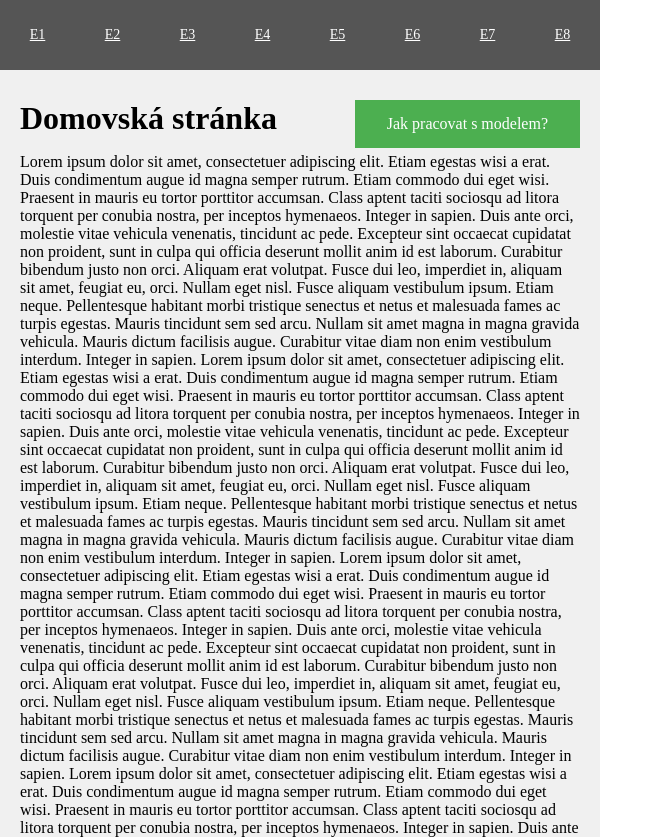
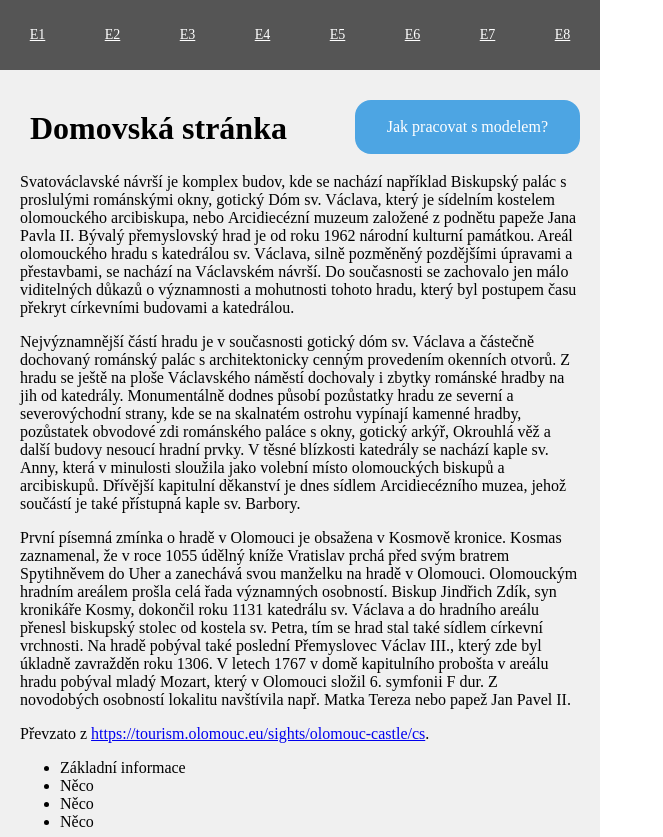
Before and after one commit to laznarichard/laznarichard.github.io, a plain HTML site: page index.html in a window 1280 px wide. Shown: the top 837 px of the page, without its empty margins (0-663 px from the left). Drawn offline with Linux system fonts and the light colour scheme.

Commit message:
change css
changes css

```diff
--- a/css/styles.css
+++ b/css/styles.css
@@ -1,7 +1,7 @@
 body {
     margin: 0 !important;
     padding: 0 !important;
-    width: 600px !important;
+    width: 602px !important;
     overflow-x: hidden !important;
 }
 
@@ -35,20 +35,20 @@ body {
 
 
 h1 {
-    margin: 0;
+    margin: 10px;
     display: inline-block;
 }
 
 .button {
-    background-color: #4CAF50; /* Green */
-    border: none;
+    float: right;
+    background-color: #4da5e3;
     color: white;
-    padding: 15px 32px;
     text-align: center;
     text-decoration: none;
     display: inline-block;
     font-size: 16px;
-    float: right;
+    padding: 18px 32px;
+    border-radius: 16px;
 }
 
 footer {
--- a/index.html
+++ b/index.html
@@ -9,7 +9,6 @@
     <meta name='robots' content='all'>
     <meta name="viewport" content="width=device-width, initial-scale=1.0, maximum-scale=1.0, user-scalable=yes" />
     <!-- <meta http-equiv='X-UA-Compatible' content='IE=edge'> -->
-    <link href='/favicon.png' rel='shortcut icon' type='image/png'>
     <link rel="stylesheet" href="css/styles.css">
   </head>
   <body>
@@ -34,71 +33,21 @@
 
         <h1>Domovská stránka</h1><a href="sub/jak_na_model.html" class="button">Jak pracovat s modelem?</a>
 
-        <p>Lorem ipsum dolor sit amet, consectetuer adipiscing elit. Etiam egestas wisi a erat. Duis condimentum augue id magna semper rutrum.
-        Etiam commodo dui eget wisi. Praesent in mauris eu tortor porttitor accumsan. Class aptent taciti sociosqu ad litora torquent per conubia nostra,
-        per inceptos hymenaeos. Integer in sapien. Duis ante orci, molestie vitae vehicula venenatis, tincidunt ac pede. Excepteur sint occaecat cupidatat
-        non proident, sunt in culpa qui officia deserunt mollit anim id est laborum. Curabitur bibendum justo non orci. Aliquam erat volutpat.
+    <p><!-- wp:paragraph -->
+    <p>Svatováclavské návrší  je komplex budov, kde se nachází například Biskupský palác&nbsp;s proslulými románskými okny, gotický&nbsp;Dóm sv. Václava, který je sídelním kostelem olomouckého arcibiskupa, nebo&nbsp;Arcidiecézní muzeum&nbsp;založené z podnětu papeže&nbsp;Jana Pavla II. Bývalý přemyslovský hrad je od roku 1962 národní kulturní památkou. Areál olomouckého hradu s&nbsp;katedrálou sv. Václava, silně pozměněný pozdějšími úpravami a přestavbami, se nachází na Václavském návrší. Do současnosti se zachovalo jen málo viditelných důkazů o významnosti a mohutnosti tohoto hradu, který byl postupem času překryt církevními budovami a katedrálou.</p>
+    <!-- /wp:paragraph -->
 
-        Fusce dui leo, imperdiet in, aliquam sit amet, feugiat eu, orci. Nullam eget nisl. Fusce aliquam vestibulum ipsum. Etiam neque. Pellentesque
-        habitant morbi tristique senectus et netus et malesuada fames ac turpis egestas. Mauris tincidunt sem sed arcu. Nullam sit amet magna
-        in magna gravida vehicula. Mauris dictum facilisis augue. Curabitur vitae diam non enim vestibulum interdum. Integer in sapien.
+    <!-- wp:paragraph -->
+    <p>Nejvýznamnější částí hradu je v současnosti gotický dóm sv. Václava a částečně dochovaný&nbsp;románský palác&nbsp;s architektonicky cenným provedením okenních otvorů. Z hradu se ještě na ploše Václavského náměstí dochovaly i zbytky románské hradby na jih od katedrály. Monumentálně dodnes působí pozůstatky hradu ze severní a severovýchodní strany, kde se na skalnatém ostrohu vypínají kamenné hradby, pozůstatek obvodové zdi románského paláce s okny, gotický arkýř, Okrouhlá věž a další budovy nesoucí hradní prvky. V těsné blízkosti katedrály se nachází&nbsp;kaple sv. Anny, která v minulosti sloužila jako volební místo olomouckých biskupů a arcibiskupů. Dřívější kapitulní děkanství je dnes sídlem&nbsp;Arcidiecézního muzea, jehož součástí je také přístupná kaple sv. Barbory.</p>
+    <!-- /wp:paragraph -->
 
-		Lorem ipsum dolor sit amet, consectetuer adipiscing elit. Etiam egestas wisi a erat. Duis condimentum augue id magna semper rutrum.
-        Etiam commodo dui eget wisi. Praesent in mauris eu tortor porttitor accumsan. Class aptent taciti sociosqu ad litora torquent per conubia nostra,
-        per inceptos hymenaeos. Integer in sapien. Duis ante orci, molestie vitae vehicula venenatis, tincidunt ac pede. Excepteur sint occaecat cupidatat
-        non proident, sunt in culpa qui officia deserunt mollit anim id est laborum. Curabitur bibendum justo non orci. Aliquam erat volutpat.
+    <!-- wp:paragraph -->
+    <p>První písemná zmínka o hradě v Olomouci je obsažena v Kosmově kronice. Kosmas zaznamenal, že v roce 1055 údělný kníže Vratislav prchá před svým bratrem Spytihněvem do Uher a zanechává svou manželku na hradě v Olomouci. Olomouckým hradním areálem prošla celá řada významných osobností. Biskup&nbsp;Jindřich Zdík, syn kronikáře Kosmy, dokončil roku 1131 katedrálu sv. Václava a do hradního areálu přenesl biskupský stolec od kostela sv. Petra, tím se hrad stal také sídlem církevní vrchnosti. Na hradě pobýval také poslední Přemyslovec&nbsp;Václav III., který zde byl úkladně zavražděn roku 1306. V letech 1767 v domě kapitulního probošta v areálu hradu pobýval mladý&nbsp;Mozart, který v Olomouci složil 6. symfonii F dur. Z novodobých osobností lokalitu navštívila např. Matka Tereza nebo papež&nbsp;Jan Pavel II.</p>
+    <!-- /wp:paragraph -->
 
-        Fusce dui leo, imperdiet in, aliquam sit amet, feugiat eu, orci. Nullam eget nisl. Fusce aliquam vestibulum ipsum. Etiam neque. Pellentesque
-        habitant morbi tristique senectus et netus et malesuada fames ac turpis egestas. Mauris tincidunt sem sed arcu. Nullam sit amet magna
-        in magna gravida vehicula. Mauris dictum facilisis augue. Curabitur vitae diam non enim vestibulum interdum. Integer in sapien.
-		Lorem ipsum dolor sit amet, consectetuer adipiscing elit. Etiam egestas wisi a erat. Duis condimentum augue id magna semper rutrum.
-        Etiam commodo dui eget wisi. Praesent in mauris eu tortor porttitor accumsan. Class aptent taciti sociosqu ad litora torquent per conubia nostra,
-        per inceptos hymenaeos. Integer in sapien. Duis ante orci, molestie vitae vehicula venenatis, tincidunt ac pede. Excepteur sint occaecat cupidatat
-        non proident, sunt in culpa qui officia deserunt mollit anim id est laborum. Curabitur bibendum justo non orci. Aliquam erat volutpat.
-
-        Fusce dui leo, imperdiet in, aliquam sit amet, feugiat eu, orci. Nullam eget nisl. Fusce aliquam vestibulum ipsum. Etiam neque. Pellentesque
-        habitant morbi tristique senectus et netus et malesuada fames ac turpis egestas. Mauris tincidunt sem sed arcu. Nullam sit amet magna
-        in magna gravida vehicula. Mauris dictum facilisis augue. Curabitur vitae diam non enim vestibulum interdum. Integer in sapien.
-		Lorem ipsum dolor sit amet, consectetuer adipiscing elit. Etiam egestas wisi a erat. Duis condimentum augue id magna semper rutrum.
-        Etiam commodo dui eget wisi. Praesent in mauris eu tortor porttitor accumsan. Class aptent taciti sociosqu ad litora torquent per conubia nostra,
-        per inceptos hymenaeos. Integer in sapien. Duis ante orci, molestie vitae vehicula venenatis, tincidunt ac pede. Excepteur sint occaecat cupidatat
-        non proident, sunt in culpa qui officia deserunt mollit anim id est laborum. Curabitur bibendum justo non orci. Aliquam erat volutpat.
-
-        Fusce dui leo, imperdiet in, aliquam sit amet, feugiat eu, orci. Nullam eget nisl. Fusce aliquam vestibulum ipsum. Etiam neque. Pellentesque
-        habitant morbi tristique senectus et netus et malesuada fames ac turpis egestas. Mauris tincidunt sem sed arcu. Nullam sit amet magna
-        in magna gravida vehicula. Mauris dictum facilisis augue. Curabitur vitae diam non enim vestibulum interdum. Integer in sapien.
-		Lorem ipsum dolor sit amet, consectetuer adipiscing elit. Etiam egestas wisi a erat. Duis condimentum augue id magna semper rutrum.
-        Etiam commodo dui eget wisi. Praesent in mauris eu tortor porttitor accumsan. Class aptent taciti sociosqu ad litora torquent per conubia nostra,
-        per inceptos hymenaeos. Integer in sapien. Duis ante orci, molestie vitae vehicula venenatis, tincidunt ac pede. Excepteur sint occaecat cupidatat
-        non proident, sunt in culpa qui officia deserunt mollit anim id est laborum. Curabitur bibendum justo non orci. Aliquam erat volutpat.
-
-        Fusce dui leo, imperdiet in, aliquam sit amet, feugiat eu, orci. Nullam eget nisl. Fusce aliquam vestibulum ipsum. Etiam neque. Pellentesque
-        habitant morbi tristique senectus et netus et malesuada fames ac turpis egestas. Mauris tincidunt sem sed arcu. Nullam sit amet magna
-        in magna gravida vehicula. Mauris dictum facilisis augue. Curabitur vitae diam non enim vestibulum interdum. Integer in sapien.
-		Lorem ipsum dolor sit amet, consectetuer adipiscing elit. Etiam egestas wisi a erat. Duis condimentum augue id magna semper rutrum.
-        Etiam commodo dui eget wisi. Praesent in mauris eu tortor porttitor accumsan. Class aptent taciti sociosqu ad litora torquent per conubia nostra,
-        per inceptos hymenaeos. Integer in sapien. Duis ante orci, molestie vitae vehicula venenatis, tincidunt ac pede. Excepteur sint occaecat cupidatat
-        non proident, sunt in culpa qui officia deserunt mollit anim id est laborum. Curabitur bibendum justo non orci. Aliquam erat volutpat.
-
-        Fusce dui leo, imperdiet in, aliquam sit amet, feugiat eu, orci. Nullam eget nisl. Fusce aliquam vestibulum ipsum. Etiam neque. Pellentesque
-        habitant morbi tristique senectus et netus et malesuada fames ac turpis egestas. Mauris tincidunt sem sed arcu. Nullam sit amet magna
-        in magna gravida vehicula. Mauris dictum facilisis augue. Curabitur vitae diam non enim vestibulum interdum. Integer in sapien.
-		Lorem ipsum dolor sit amet, consectetuer adipiscing elit. Etiam egestas wisi a erat. Duis condimentum augue id magna semper rutrum.
-        Etiam commodo dui eget wisi. Praesent in mauris eu tortor porttitor accumsan. Class aptent taciti sociosqu ad litora torquent per conubia nostra,
-        per inceptos hymenaeos. Integer in sapien. Duis ante orci, molestie vitae vehicula venenatis, tincidunt ac pede. Excepteur sint occaecat cupidatat
-        non proident, sunt in culpa qui officia deserunt mollit anim id est laborum. Curabitur bibendum justo non orci. Aliquam erat volutpat.
-
-        Fusce dui leo, imperdiet in, aliquam sit amet, feugiat eu, orci. Nullam eget nisl. Fusce aliquam vestibulum ipsum. Etiam neque. Pellentesque
-        habitant morbi tristique senectus et netus et malesuada fames ac turpis egestas. Mauris tincidunt sem sed arcu. Nullam sit amet magna
-        in magna gravida vehicula. Mauris dictum facilisis augue. Curabitur vitae diam non enim vestibulum interdum. Integer in sapien.
-		Lorem ipsum dolor sit amet, consectetuer adipiscing elit. Etiam egestas wisi a erat. Duis condimentum augue id magna semper rutrum.
-        Etiam commodo dui eget wisi. Praesent in mauris eu tortor porttitor accumsan. Class aptent taciti sociosqu ad litora torquent per conubia nostra,
-        per inceptos hymenaeos. Integer in sapien. Duis ante orci, molestie vitae vehicula venenatis, tincidunt ac pede. Excepteur sint occaecat cupidatat
-        non proident, sunt in culpa qui officia deserunt mollit anim id est laborum. Curabitur bibendum justo non orci. Aliquam erat volutpat.
-
-        Fusce dui leo, imperdiet in, aliquam sit amet, feugiat eu, orci. Nullam eget nisl. Fusce aliquam vestibulum ipsum. Etiam neque. Pellentesque
-        habitant morbi tristique senectus et netus et malesuada fames ac turpis egestas. Mauris tincidunt sem sed arcu. Nullam sit amet magna
-        in magna gravida vehicula. Mauris dictum facilisis augue. Curabitur vitae diam non enim vestibulum interdum. Integer in sapien.
+    <!-- wp:paragraph -->
+    <p>Převzato z <a href="https://tourism.olomouc.eu/sights/olomouc-castle/cs">https://tourism.olomouc.eu/sights/olomouc-castle/cs</a>.</p>
+    <!-- /wp:paragraph -->
 
 
         <ul>
@@ -111,6 +60,5 @@
         <footer><p>Autor: Richard Lázna, 2021</p></footer>
     </div>
 
-    <script type="text/javascript" src="js/nav.js"></script>
   </body>
 </html>
```
